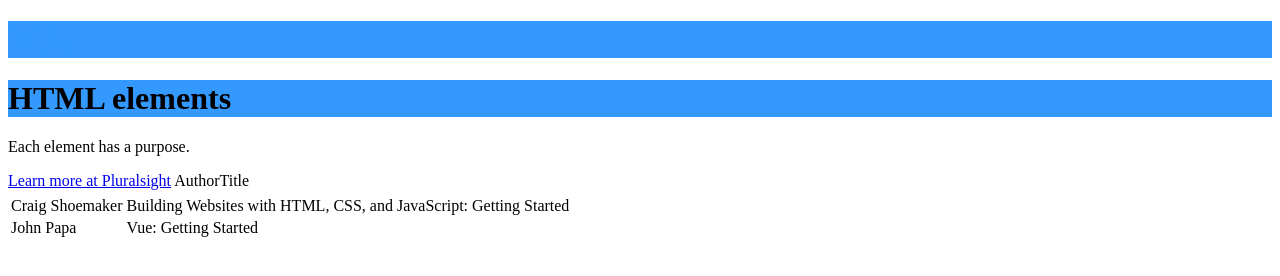
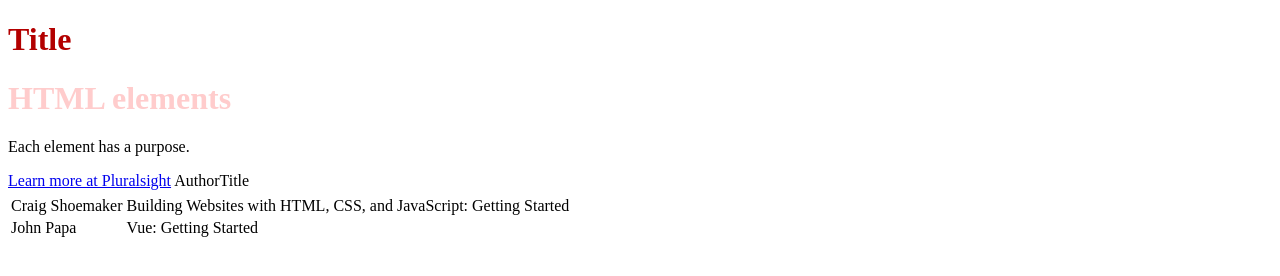
Before and after one commit to konrad-iwan/html-css-javascript-my-changes, a plain HTML site: page index.html in a window 1280 px wide. Drawn offline with Linux system fonts and the light colour scheme.

Commit message:
module_4_6_part2_separate_style_file

```diff
--- a/index.html
+++ b/index.html
@@ -5,14 +5,16 @@
     <meta http-equiv="X-UA-Compatible" content="IE=edge">
     <meta name="viewport" content="width=device-width, initial-scale=1.0">
     <title>Document</title>
+    <link rel="stylesheet" href="styles.css" />
 </head>
+<!-- style section overrides style from separate file -->
 <style>
     h1 {
-        background-color: #39f;
+        color: #fcc;
     }
 </style>
 <body>
-    <h1 style="color: #39f;">Title</h1>  <!-- it works the same as the h1 selector in <style>... -->
+    <h1 style="color: #b30000">Title</h1> <!-- style attribute wins because it's more specific in scope than the rest of the rule -->
     <h1>HTML elements</h1>
     <p>Each element has a purpose.</p>
     <a href="https://pluralsight.com">Learn more at Pluralsight</a>
--- /dev/null
+++ b/styles.css
@@ -0,0 +1,3 @@
+h1 {
+    color: #39f;;
+}
```
